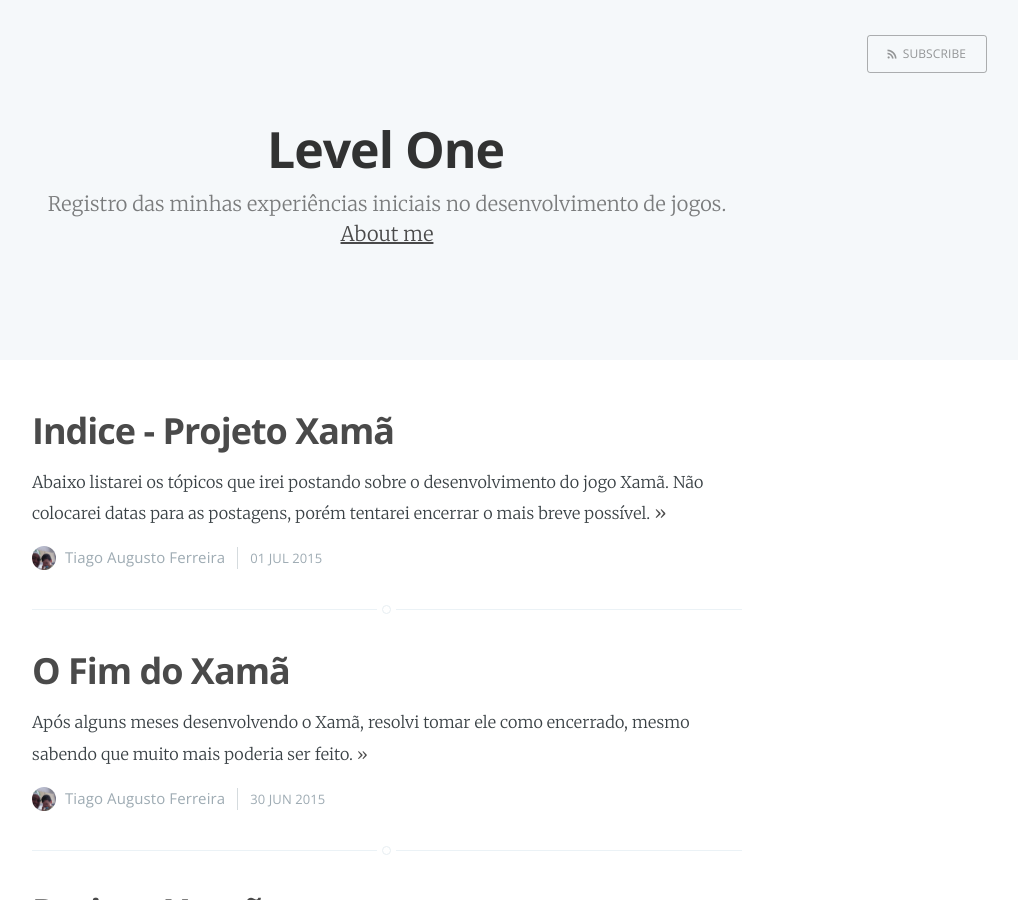
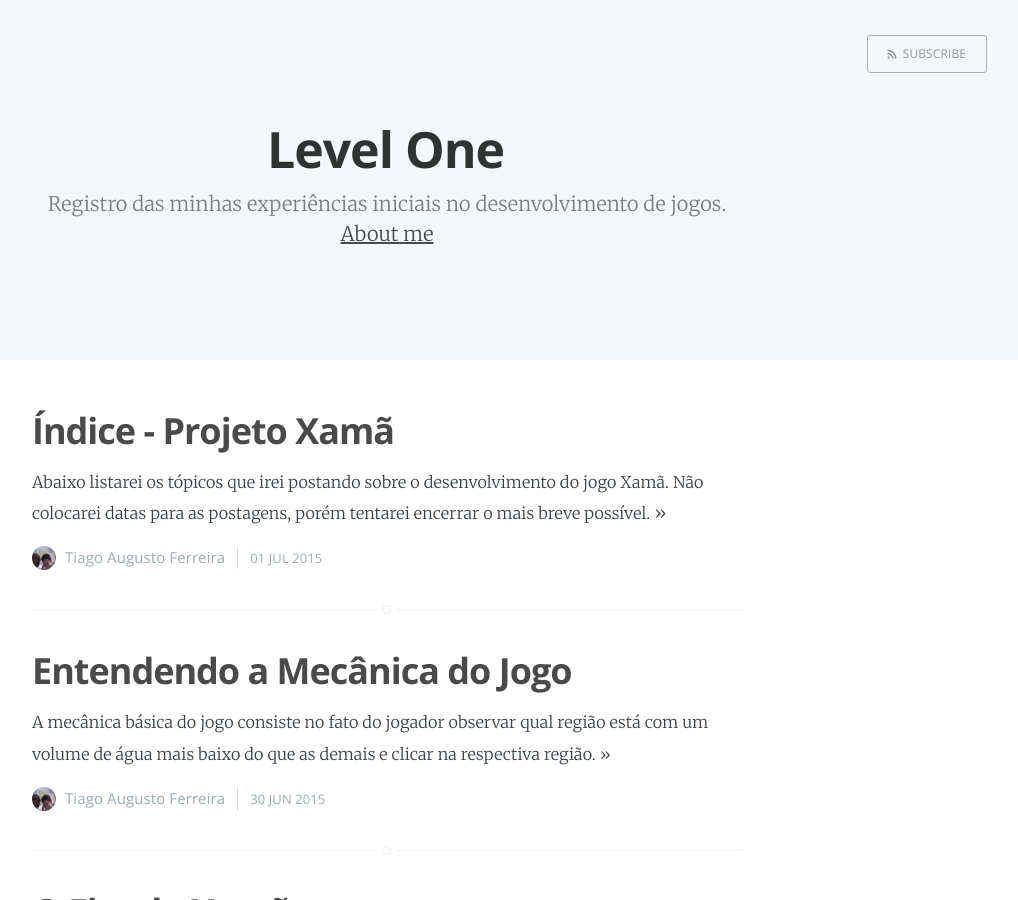
Before and after one commit to tiagofer/jose.github.io, a Jekyll site: the page built from index.html, in a window 1280 px wide and 900 px high. Shown: the whole window, without its empty margins (253-1271 px from the left). Built offline with Jekyll 4.4.1, drawn with Linux system fonts in a browser that asks for light colours; Markdown is read by kramdown in place of the engine named in the settings; the list of posts is cut into pages by our own code.

Commit message:
Post-Mecanica do Jogo

```diff
--- a/_posts/2015-07-01-Indice.html
+++ b/_posts/2015-07-01-Indice.html
@@ -1,6 +1,6 @@
 ---
 layout: post
-title: Indice - Projeto Xamã
+title: Índice - Projeto Xamã
 date: 2015-07-01 20:20:00
 excerpt_separator: <!--more-->
 ---
--- /dev/null
+++ b/_posts/2015-07-09-Entendendo-Mec-Game.html
@@ -0,0 +1,37 @@
+---
+layout: post
+title: Entendendo a Mecânica do Jogo
+date: 2015-06-30 21:12:00
+excerpt_separator: <!--more-->
+---
+<p>
+  A mecânica básica do jogo consiste no fato do jogador observar qual região
+  está com um volume de água mais baixo do que as demais e clicar na respectiva
+  região. <!--more-->Ao clicar é gerada uma sequência aleatória contendo quatro setas (cima, baixo,
+  esquerda, direita), após geradas o jogador deve clicar nas setas correspondentes
+  na ordem apresentada. Caso seja executada de forma correta a região na qual
+  o jogador clicou recebe um incremento de x em seu nível de água. O jogador vence
+  se conseguir manter o nível de água das regiões acima de zero e perde quando
+  o nível de água de qualquer região chegar a zero.
+</p>
+<p>
+  A escolha desta mecânica foi o fator crucial para o não término do jogo durante
+  a game jam. Dentre os muitos desafios desta implementação destaco os que mais
+  "fundiram" minha mente:
+  <ul>
+    <li>o fato de "só" clicar na região e ela gerar uma "simples sequência" consumiu
+    um bom tempo nosso durante o desenvovlimento do jogo. Resolvi este problema utilizando
+    tags para identificar as regiões e as lists para armazenar as sequências;</li>
+    <li>tivemos grande dificuldade em decrementar os níveis de água das regiões
+    e fazer com que cada uma trabalhasse com seus próprios índices. Resolvi isto com
+    herança.</li>
+    <li>não conseguiamos de jeito nenhum controlar o tempo de execução do jogo e de
+    outros elementos que deveriam aparecer e desaparecer da tela. Resolvi isto utilizando
+    coroutines.</li>
+  </ul>
+</p>
+<p>
+  Este post tratou basicamente da mecânica que foi utilizada no jogo, nos próximos
+  entrarei com alguns códigos que utilizei e começarei a disponibilizar alguns "lindos"
+  sprites que criei e outros que coletei por ai (todos opensource, :-)) para o jogo.
+</p>
```
